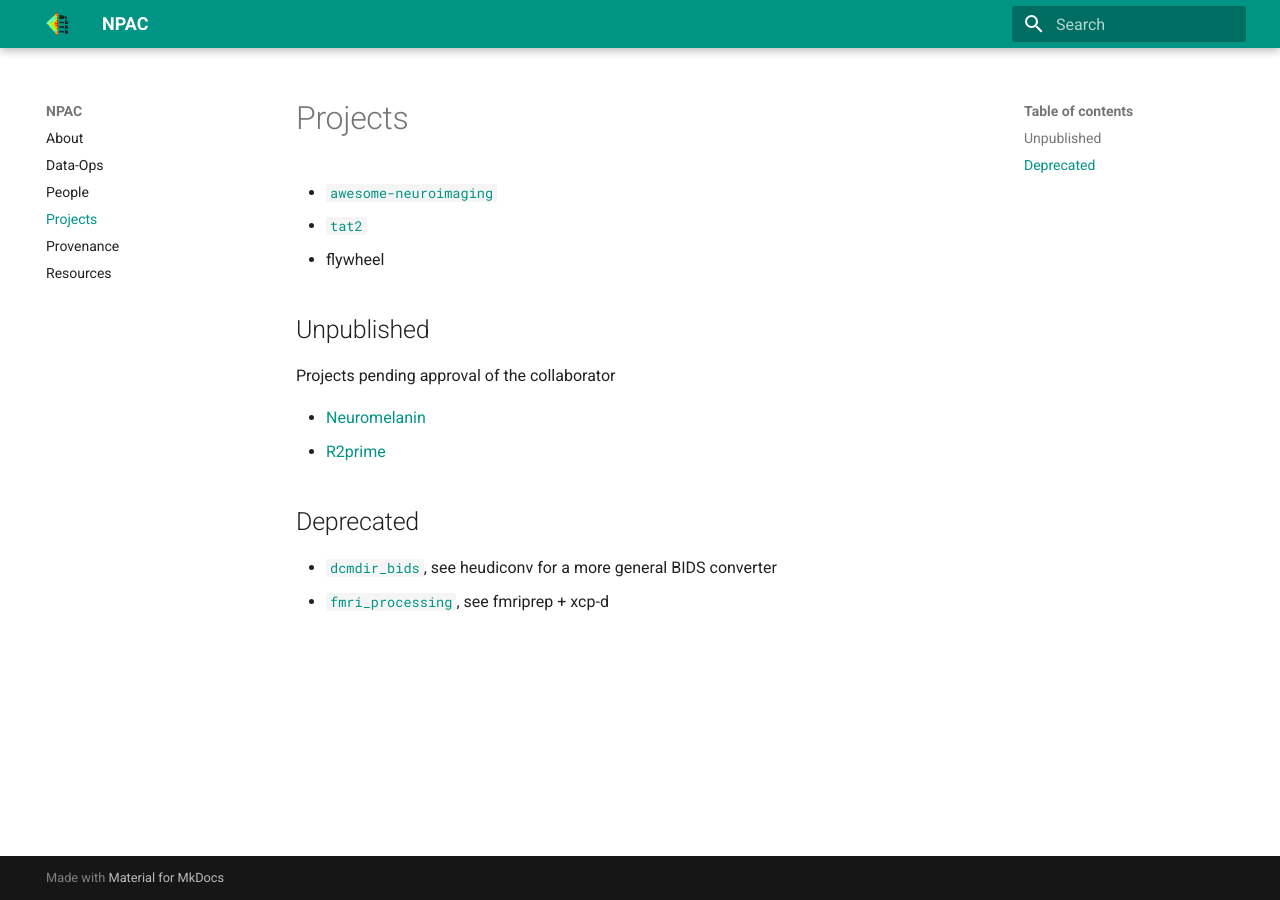
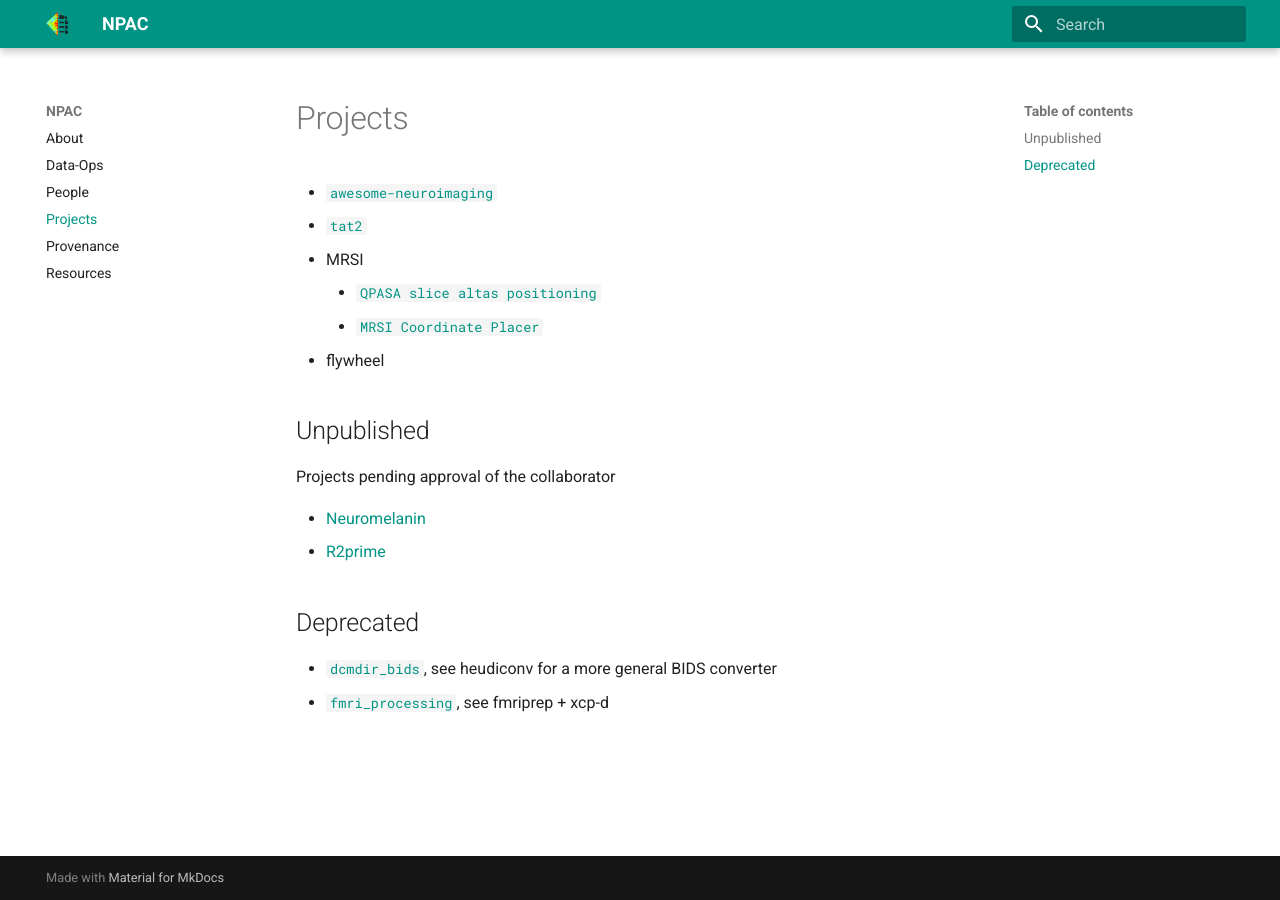
Before and after one commit to NPACore/NPACore.github.io, an MkDocs documentation site: the page built from docs/projects.md, in a window 1280 px wide. Built offline with MkDocs 1.6.1 and Material for MkDocs 9.7.7, drawn with Linux system fonts in a browser that asks for light colours.

Commit message:
✨ projects:MRSI

```diff
--- a/docs/projects.md
+++ b/docs/projects.md
@@ -2,6 +2,9 @@
 
 * [`awesome-neuroimaging`](https://github.com/NPACore/awesome-neuroimaging)
 * [`tat2`](//lncd.github.io/lncdtools/tat2/)
+* MRSI
+    * [`QPASA slice altas positioning`](https://github.com/LabNeuroCogDevel/QPASA_slice-warp)
+    * [`MRSI Coordinate Placer`](https://github.com/LabNeuroCogDevel/MRSIcoord.py)
 * flywheel
 
 ## Unpublished
```
